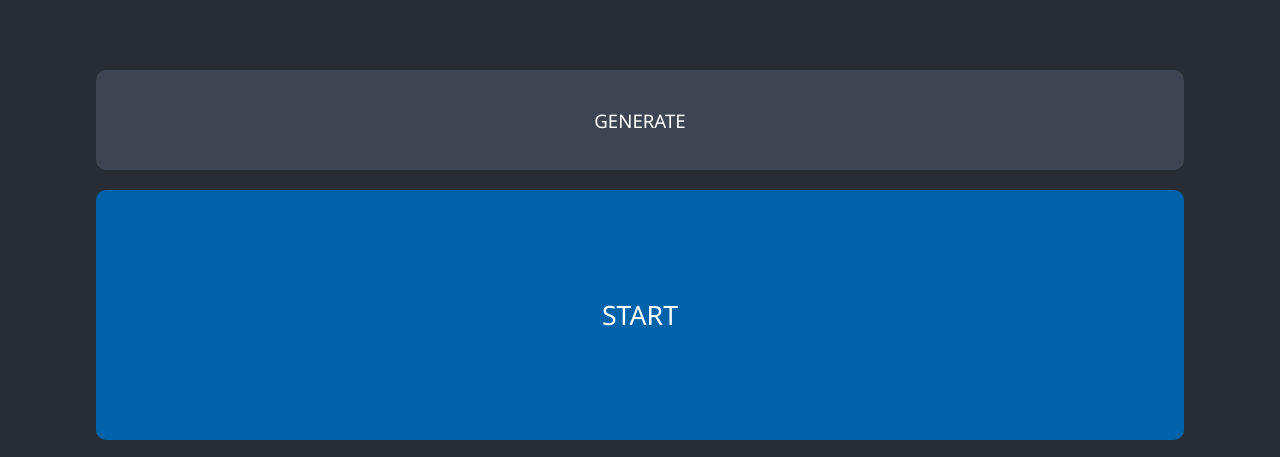
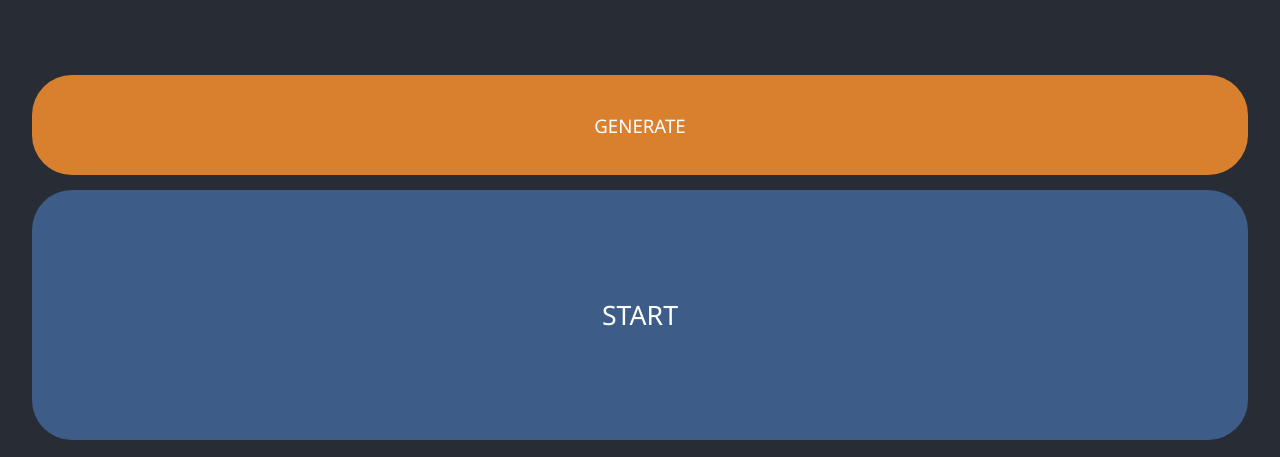
Before and after one commit to eliantony/cubeassist, a React (Create React App) app: page / in a window 1280 px wide. Shown: the part 340-797 px from the top of the page. Built offline with nearby package versions, Linux system fonts and the light colour scheme.

Commit message:
Fixed border radius

```diff
--- a/src/App.css
+++ b/src/App.css
@@ -18,8 +18,8 @@
   margin-top:100px;
   color: white;
   font-family: Arial, Helvetica, sans-serif;
-  font-size: 10em;
-  margin: 0px;
+  font-size:5em;
+  margin-top:100px;
 }
 .App-header {
   background-color: #282c34;
@@ -60,41 +60,84 @@
 .Generate-button {
   font-size: 14pt;
   font-family:'Segoe UI', Tahoma, Verdana, sans-serif;
-  background-color: #3d4553;
+  background-color: #D9802F;
   color: #ffffff;
   height: 100px;
-  width: 85%;
+  border-radius:40px;
+  width: 95%;
   border-width: 0px;
-  margin:20px;
-  border-radius:10px;
-
+  margin:20px 10px 10px 10px;
 }
 
 .Start-button {
   font-size: 20pt;
   font-family:'Segoe UI', Tahoma, Verdana, sans-serif;
-  background-color: #0062a9;
+  background-color: #3D5D88;
   color: #ffffff;
   height: 250px;
-  width: 85%;
+  border-radius:40px;
+  width: 95%;
   border-width: 0px;
-  margin:0px 20px 20px 20px;
-  border-radius:10px;
-
+  margin:5px 10px 20px 10px;
 }
 
 .Cancel-button {
   font-size: 20pt;
   font-family:'Segoe UI', Tahoma, Verdana, sans-serif;
-  background-color: #3d4553;
-  color: #f30000;
+  background-color: #DE4442;
+  color: #ffffff;
   padding: 15px;
   height: 250px;
-  width: 85%;
+  border-radius:40px;
+  width: 95%;
   border-width: 0px;
-  margin:0px 20px 20px 20px;
-  border-radius:10px;
+  margin:5px 10px 20px 10px;
 }
+
+.Dropdown-root{
+  margin: 10px;
+  width: 90vw;
+
+  color: #ffffff;
+}
+
+.Dropdown-control {
+  border-radius: 10px;
+  border-width: 0;
+  background-color: #6E8B81;
+  color: #ffffff;
+}
+
+.Dropdown-placeholder {
+  background-color: #6E8B81;
+}
+
+.Dropdown-option {
+  background-color: #373d48;
+  color: #ffffff;
+  border-width: 0;
+}
+
+.Dropdown-menu {
+  border: 0px;
+  border-radius: 10px;
+}
+
+
+.Dropdown-option:hover {
+  background-color: #dca901;
+  color: #ffffff;
+}
+
+.Dropdown-option.is-selected{
+  background-color: #5b6578;
+  color: #ffffff;
+}
+
+.Dropdown-placeholder.is-selected {
+  padding-left:40px;
+}
+
 
 
 @keyframes App-logo-spin {
--- a/src/App.js
+++ b/src/App.js
@@ -1,10 +1,9 @@
 import logo from './logo.svg';
 import React, { Component } from 'react';
-import './App.css';
 import Dropdown from 'react-dropdown';
 import 'react-dropdown/style.css';
 import CountDown from './CountDown'
-
+import './App.css';
 const options = [
   '3x3', '2x2', 'Skewb'
 ];
@@ -87,7 +86,7 @@ class App extends React.Component {
 
         <header className="App-header">
           <div>
-            <Dropdown options={options}
+            <Dropdown className='cubetype-dropdown' options={options}
                   onChange={this._onSelect}
                   value={defaultOption}
                   placeholder="Select an option" />
--- a/src/CountDown.js
+++ b/src/CountDown.js
@@ -31,7 +31,9 @@ export default class CountDown extends React.Component {
     render() {
         let { count } = this.state;
         return (
-            <p class="Time">{this.fmtMSS(count)}</p>
+            <div>
+                <p class="Time">{this.fmtMSS(count)}</p>
+            </div>
         )
     }
 }
```
